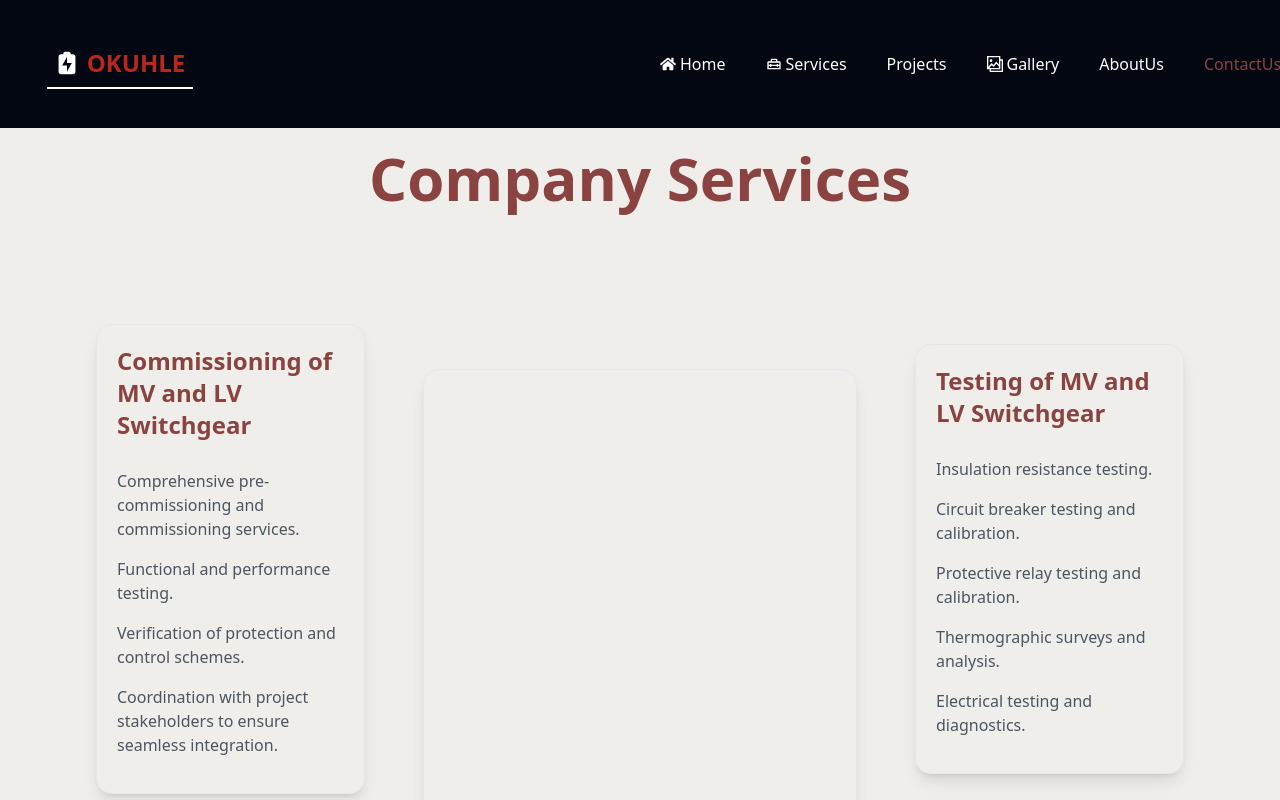
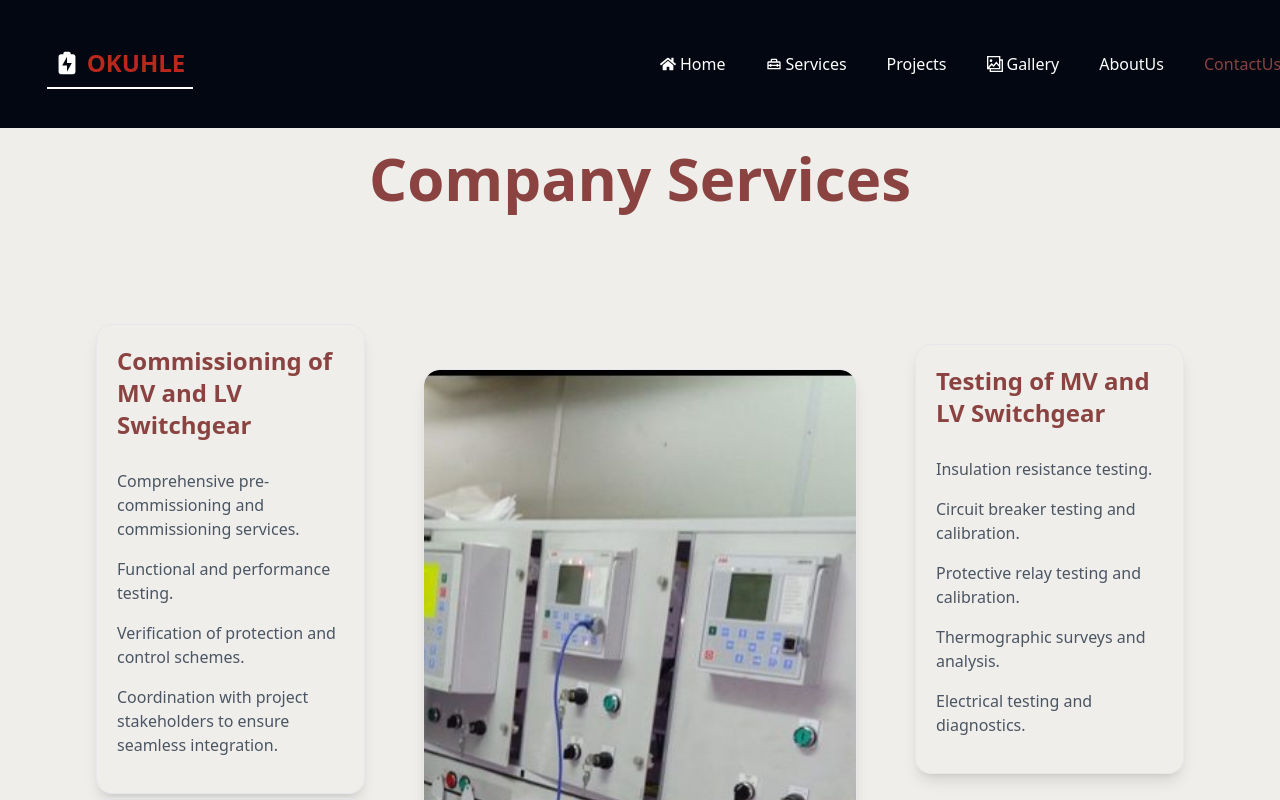
Before and after one commit to Samoel33/msimzaEng, a Next.js app: page /Services in a window 1280 px wide. Shown: the top 800 px of the page. Built offline with nearby package versions, Linux system fonts and the light colour scheme.

Commit message:
service page hide switchgear image on med-to-small screens

```diff
--- a/app/Components/Services.tsx
+++ b/app/Components/Services.tsx
@@ -73,7 +73,7 @@ export default function ServicesComponent() {
               </ul>
         </motion.div>
         <div className='col-start-2 col-end-4 row-start-1 row-end-3 flex items-center justify-center w-[80%] h-[90%] rounded-2xl overflow-hidden shadow-lg border border-gray-200 hover:shadow-xl transition-shadow duration-300 hidden lg:block'>
-          <Image width={800} height={600}  src="/switch-disconnector-manual-switching.jpg" alt="services" className='w-full h-full object-cover rounded-2xl shadow-lg md:invisible sm:invisible' />
+          <Image width={800} height={600}  src="/switch-disconnector-manual-switching.jpg" alt="services" className='w-full h-full object-cover rounded-2xl shadow-lg' />
         </div>
         <motion.div variants={varient} initial="init" whileInView="inView" viewport={{once:true}} custom={-30}  className="flex  flex-col gap-2 w-full rounded-2xl overflow-hidden shadow-lg  border border-gray-200 hover:shadow-xl transition-shadow duration-300 p-5">
             <h2 className='text-heading text-xl font-semibold mb-4'>Installation of MV and LV Switchgear</h2>
```
